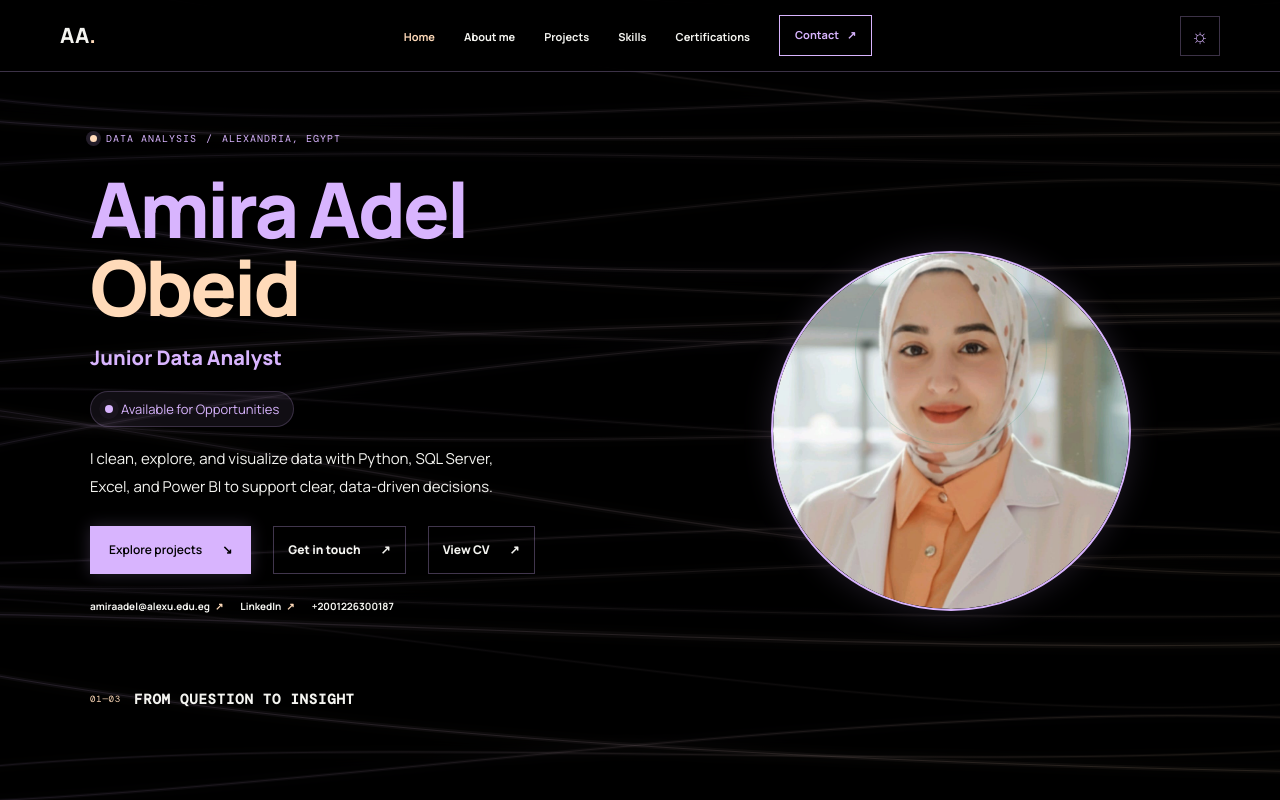
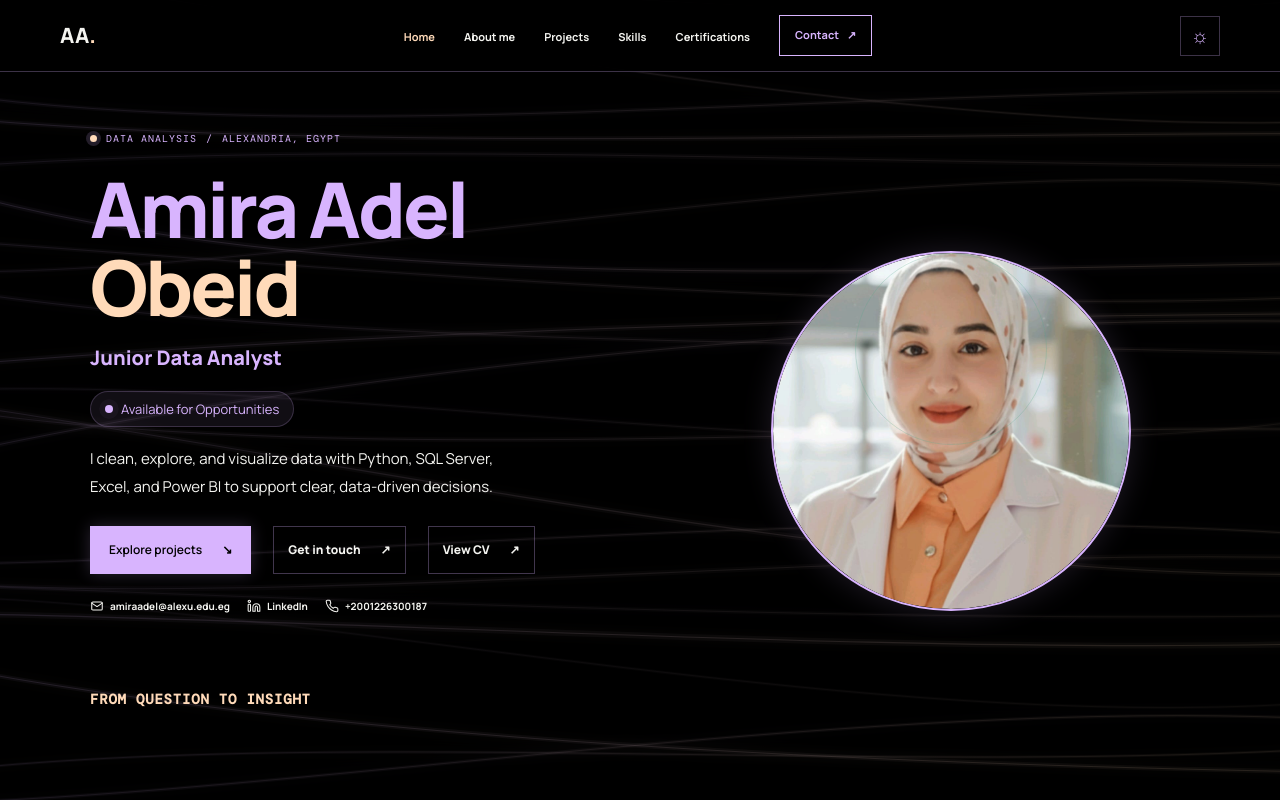
Before and after one commit to Amira26a/Portfolio, a plain HTML site: page index.html in a window 1280 px wide. Shown: the top 800 px of the page. Drawn offline with nearby package versions, Linux system fonts and the light colour scheme; animation ran at ten frames a second.

Commit message:
Refine hero contact links and tagline

```diff
--- a/index.html
+++ b/index.html
@@ -55,11 +55,11 @@
             <a class="button button-text" href="CV.pdf" target="_blank" rel="noopener">View CV <span aria-hidden="true">↗</span></a>
           </div>
           <div class="hero-contact-links" aria-label="Essential contact links">
-            <a href="mailto:amiraadel@alexu.edu.eg">amiraadel@alexu.edu.eg <span aria-hidden="true">↗</span></a>
-            <a href="https://www.linkedin.com/in/amira-adel-603865209" target="_blank" rel="noreferrer">LinkedIn <span aria-hidden="true">↗</span></a>
-            <a href="tel:+2001226300187">+2001226300187</a>
+            <a href="mailto:amiraadel@alexu.edu.eg"><svg class="social-icon" viewBox="0 0 24 24" aria-hidden="true"><rect x="3" y="5" width="18" height="14" rx="2"/><path d="m3 7 9 6 9-6"/></svg>amiraadel@alexu.edu.eg</a>
+            <a href="https://www.linkedin.com/in/amira-adel-603865209" target="_blank" rel="noreferrer"><svg class="social-icon" viewBox="0 0 24 24" aria-hidden="true"><path d="M16 8a6 6 0 0 1 6 6v7h-4v-7a2 2 0 0 0-4 0v7h-4v-7a6 6 0 0 1 6-6z"/><rect x="2" y="9" width="4" height="12" rx="1"/><circle cx="4" cy="4" r="2"/></svg>LinkedIn</a>
+            <a href="tel:+2001226300187"><svg class="social-icon" viewBox="0 0 24 24" aria-hidden="true"><path d="M22 16.92v3a2 2 0 0 1-2.18 2 19.79 19.79 0 0 1-8.63-3.07 19.5 19.5 0 0 1-6-6A19.79 19.79 0 0 1 2.12 4.18 2 2 0 0 1 4.11 2h3a2 2 0 0 1 2 1.72c.12.96.35 1.9.69 2.79a2 2 0 0 1-.45 2.11L8.08 9.89a16 16 0 0 0 6 6l1.27-1.27a2 2 0 0 1 2.11-.45c.89.34 1.83.57 2.79.69A2 2 0 0 1 22 16.92z"/></svg>+2001226300187</a>
           </div>
-          <div class="hero-footnote"><span class="mono">01—03</span><span class="hero-footnote-label">FROM QUESTION TO INSIGHT</span></div>
+          <div class="hero-footnote"><span class="hero-footnote-label">FROM QUESTION TO INSIGHT</span></div>
         </div>
 
         <div class="hero-art">
--- a/styles.css
+++ b/styles.css
@@ -97,9 +97,8 @@ h1, h2, h3, p { margin-top: 0; }
 .hero-intro { max-width: 440px; margin-bottom: 24px; color: var(--muted); font-size: 15px; line-height: 1.9; }
 .hero-actions { display: flex; flex-wrap: wrap; align-items: center; gap: 8px 22px; }
 .hero-contact-links { display: flex; flex-wrap: wrap; gap: 8px 17px; margin-top: 24px; }
-.hero-contact-links a { color: var(--white); font-size: 10px; font-weight: 700; }
+.hero-contact-links a { display: inline-flex; align-items: center; gap: 6px; color: var(--white); font-size: 10px; font-weight: 700; }
 .hero-contact-links a:hover { color: var(--plum); }
-.hero-contact-links a span { padding-left: 3px; color: var(--teal); }
 .button { display: inline-flex; min-height: 48px; align-items: center; justify-content: center; gap: 20px; padding: 0 19px; border: 1px solid transparent; font-size: 12px; font-weight: 800; transition: all .3s ease; }
 .button:hover { transform: translateY(-2px); }
 .button-primary { border: none; background: var(--action-bg); box-shadow: 0 0 15px rgb(216 180 254 / 20%); color: var(--action-text); font-weight: 600; }
@@ -107,8 +106,7 @@ h1, h2, h3, p { margin-top: 0; }
 .hero-actions .button-text { padding-inline: 14px; border: 1px solid rgb(216 180 254 / 30%); background: transparent; color: var(--white); transition: all .3s ease; }
 .hero-actions .button-text:hover { border-color: var(--plum); box-shadow: 0 0 15px rgb(216 180 254 / 15%); color: var(--plum); }
 .hero-footnote { display: flex; align-items: center; gap: 13px; margin-top: 73px; color: var(--white); font-size: 9px; letter-spacing: .8px; }
-.hero-footnote-label { font-size: 14px; font-weight: 600; }
-.hero-footnote .mono { color: var(--coral); }
+.hero-footnote-label { color: var(--coral); font-size: 14px; font-weight: 600; }
 .hero-art { position: relative; min-width: 0; min-height: 0; display: grid; align-items: center; justify-items: center; animation: rise-in .85s .1s both; }
 .hero-portrait { position: relative; z-index: 1; width: min(100%, 360px); margin: 0; }
 .hero-portrait .portrait-placeholder { width: 100%; min-height: 0; aspect-ratio: 1; border: 2px solid var(--plum); border-radius: 50%; background: var(--surface); box-shadow: 0 0 30px rgb(216 180 254 / 15%); }
```
